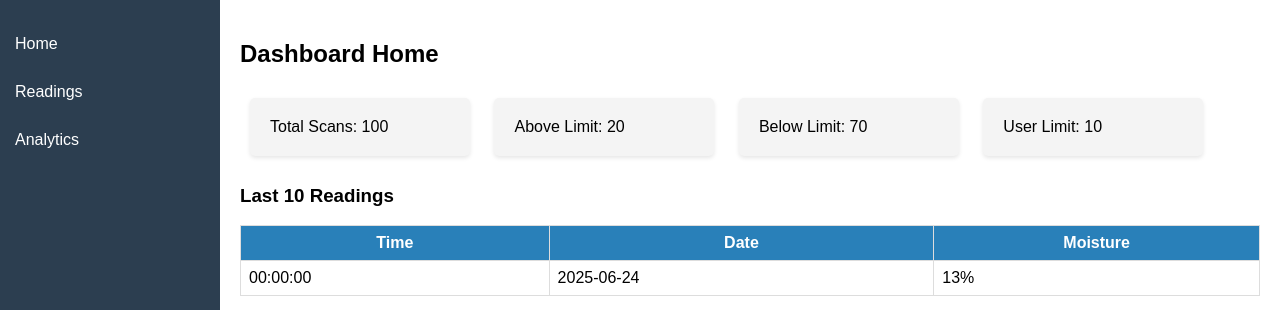
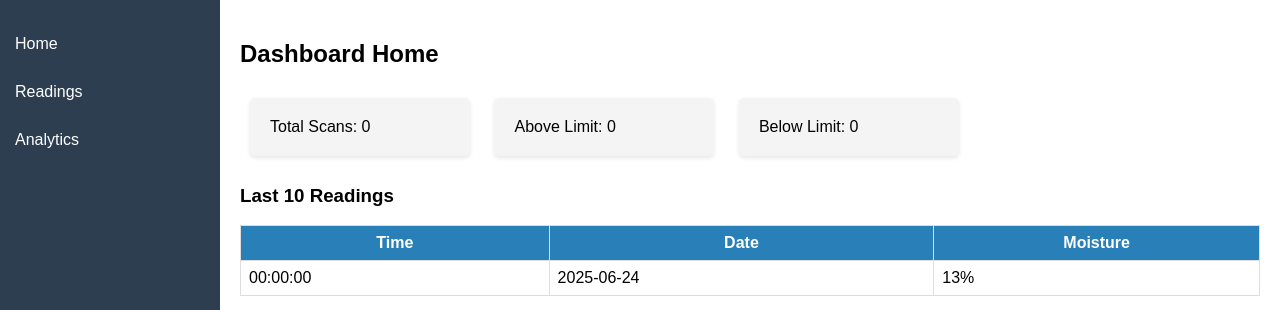
Before and after one commit to anuragnitw6/samvaad-backend, a Python web app: template template/nw_samvaad.html in a window 1280 px wide. Shown: the top 310 px of the page. Run offline with Jinja, Linux system fonts and the light colour scheme; the template is opened without the code that fills it, so the values that code supplies are empty.

Commit message:
Update nw_samvaad.html

```diff
--- a/template/nw_samvaad.html
+++ b/template/nw_samvaad.html
@@ -228,10 +228,9 @@
   <div class="content">
     <div id="home" class="section active">
       <h2>Dashboard Home</h2>
-      <div class="card">Total Scans: 100</div>
-      <div class="card">Above Limit: 20</div>
-      <div class="card">Below Limit: 70</div>
-      <div class="card">User Limit: 10</div>
+      <div class="card">Total Scans: <span id="totalScans">0</span></div>
+      <div class="card">Above Limit: <span id="aboveLimit">0</span></div>
+      <div class="card">Below Limit: <span id="belowLimit">0</span></div>
 
       <h3>Last 10 Readings</h3>
       <table>
```
